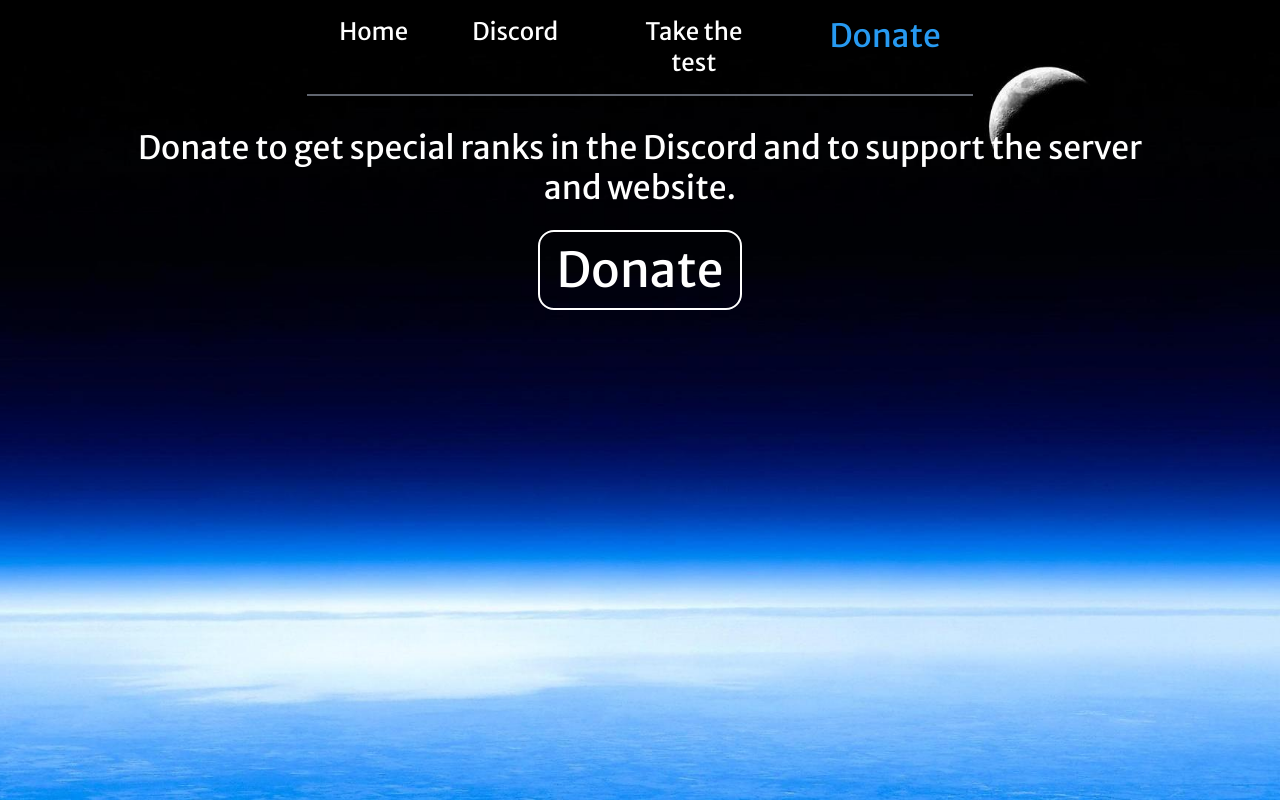
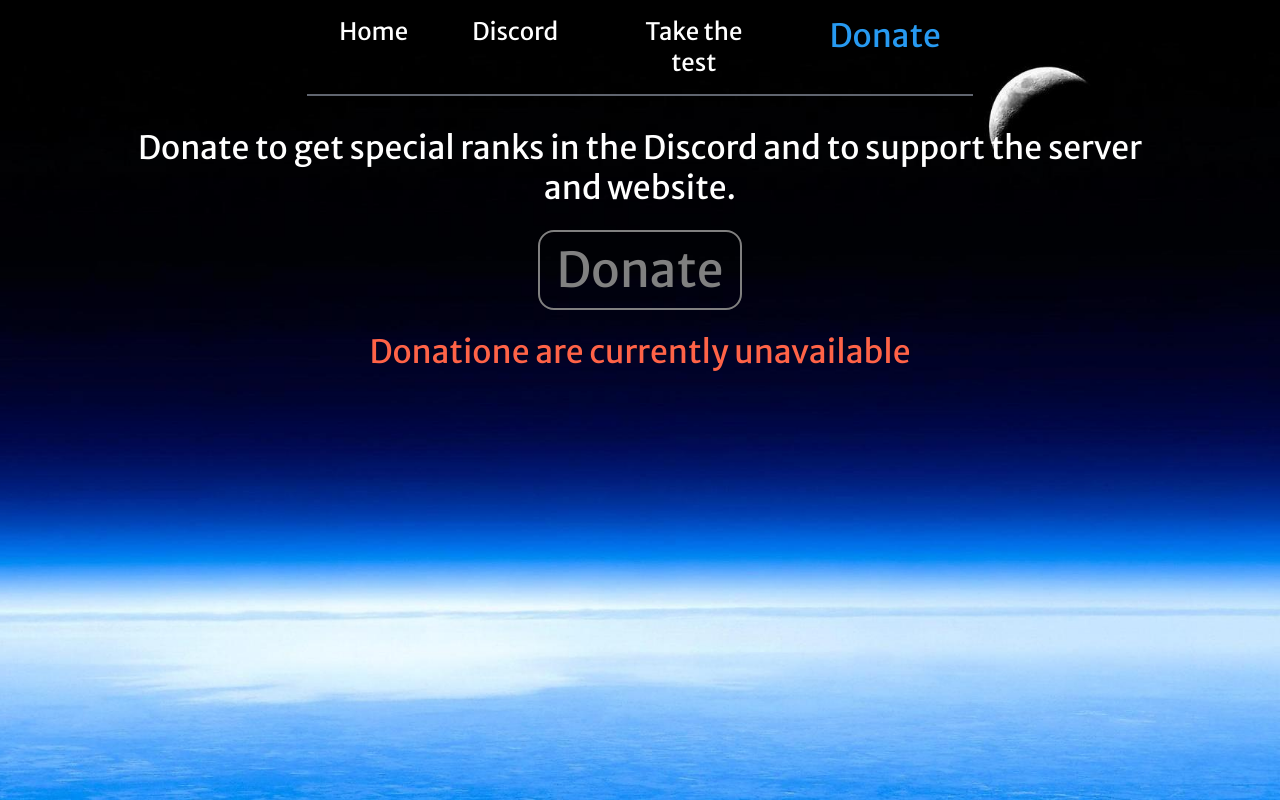
Before and after one commit to Jonatan0101/FlatEarth, a plain HTML site: page donate.html in a window 1280 px wide. Drawn offline with Linux system fonts and the light colour scheme.

Commit message:
unavailable

```diff
--- a/donate.html
+++ b/donate.html
@@ -16,6 +16,7 @@
         <a href="#" class="active">Donate</a>
     </nav>
     <p>Donate to get special ranks in the Discord and to support the server and website.</p>
-    <a href="https://www.paypal.me/FEarth"class="paypal">Donate</a>
+    <a href="#"class="paypal">Donate</a>
+    <p style="color: tomato">Donatione are currently unavailable</p>
 </body>
 </html>
--- a/style.css
+++ b/style.css
@@ -72,19 +72,14 @@ nav a{
 /* PayPal Button******************************/
 
 .paypal {
-    border: #ffffff solid 2px;
+    border: grey solid 2px;
     padding: 0.5rem 1rem;
     border-radius: 1rem;
-
+    color: grey;
 }
 .paypal:hover{
-    border: #279af1 solid 2px;
-    font-size: 4rem;
-}
-.paypal:active{
-    background-color: #279af1;
-    color: white;
-    transform: translateY(5rem);
+    cursor: not-allowed;
+    color: grey;
 }
 
 .discord {
```
